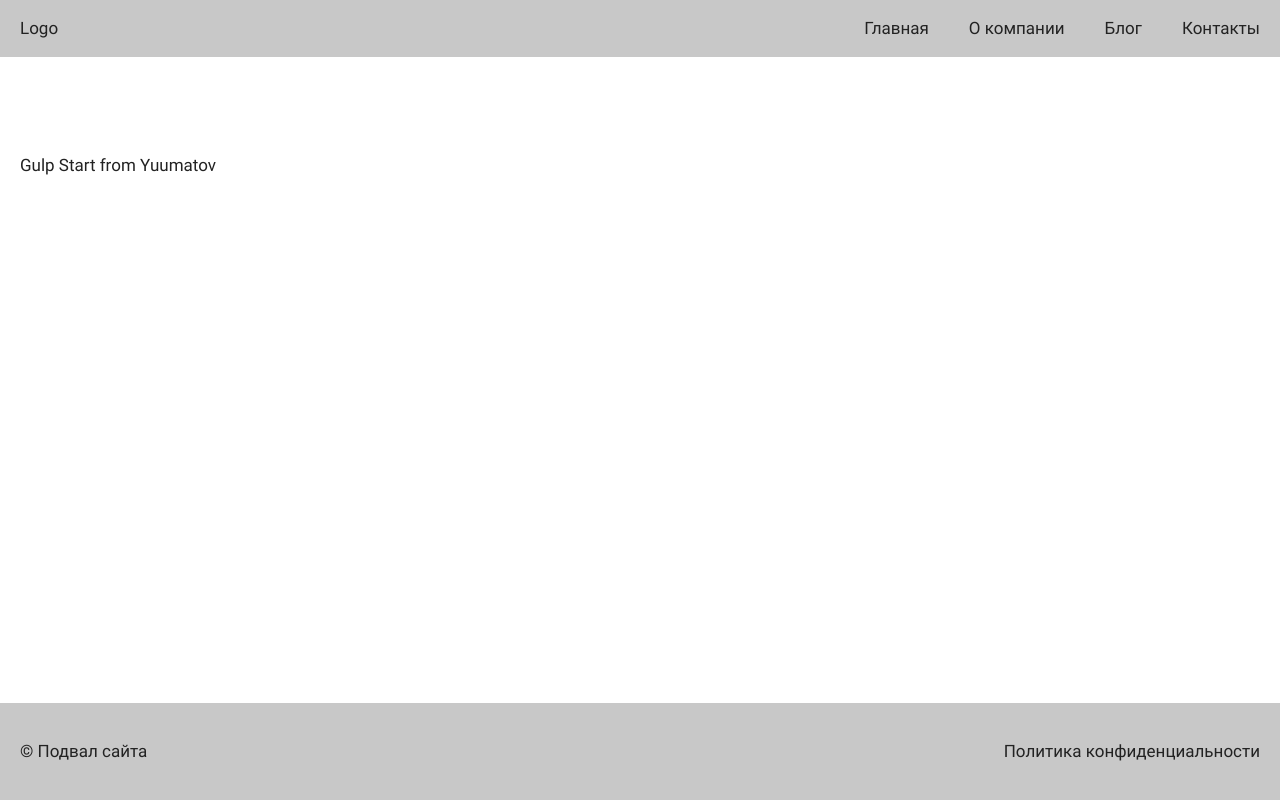
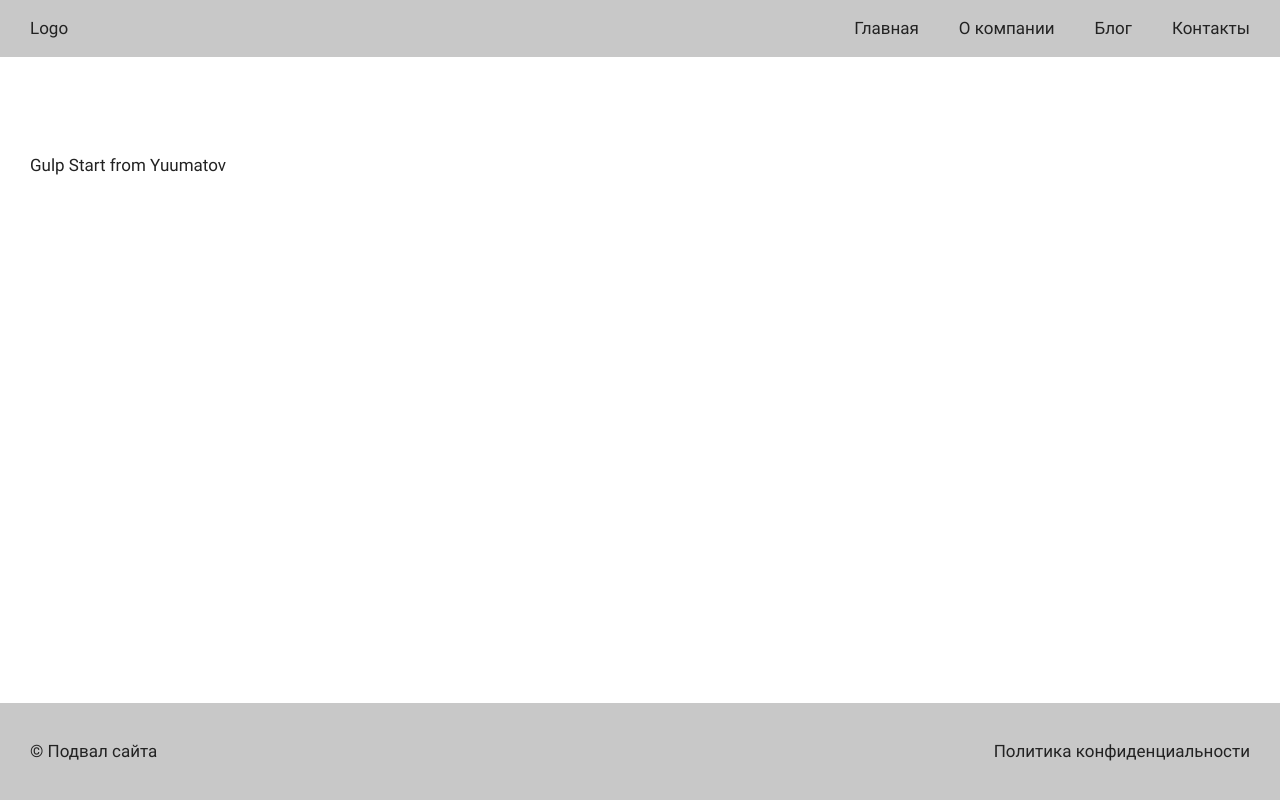
Before and after one commit to yuumatov/gulpstart, a website: page src/index.html in a window 1280 px wide. Drawn offline with nearby package versions, Linux system fonts and the light colour scheme; files that its build step writes are made by us from their sources; files whose address does not match are found by name.

Commit message:
Правки

```diff
--- a/package.json
+++ b/package.json
@@ -14,7 +14,7 @@
   "license": "ISC",
   "devDependencies": {
     "browser-sync": "latest",
-    "del": "latest",
+    "del": "^6.1.1",
     "gulp": "latest",
     "gulp-autoprefixer": "latest",
     "gulp-clean-css": "latest",
--- a/src/scss/base/base.scss
+++ b/src/scss/base/base.scss
@@ -11,10 +11,8 @@
   color: $c-black;
   text-decoration: none;
 
-  @include any-hover {
-    &:hover {
-      color: $c-accent;
-    }
+  &:hover {
+    color: $c-accent;
   }
 }
 
--- a/src/scss/helpers/variables.scss
+++ b/src/scss/helpers/variables.scss
@@ -9,11 +9,14 @@
 // Шрифты
 $f-roboto: 'Roboto';
 
-// Медиавыражения
+// Размеры медиазапросов
 $laptop: 1279px;
-$tablet: 1023px;
+$tablet: 999px;
 $phablet: 767px;
 $mobile: 479px;
 
 // Ширина контента
-$w-container: 1320px;
+$w-container: 1260px;
+
+// Внутренний отступ контейнера
+$p-container: 20px;
```
